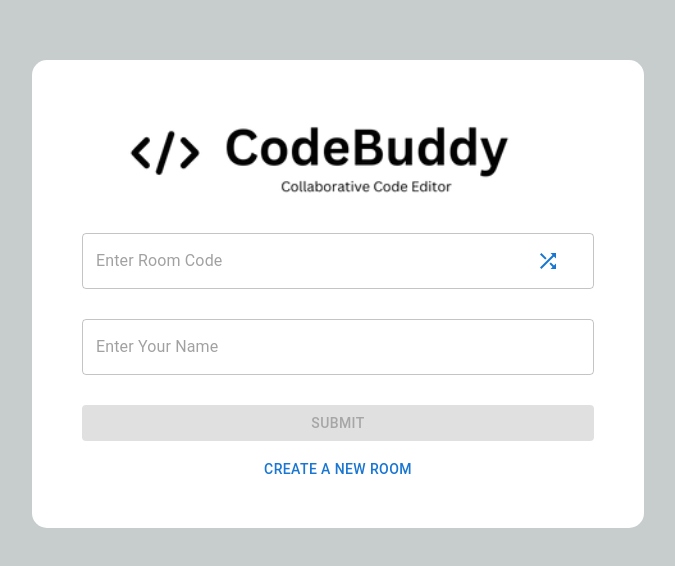
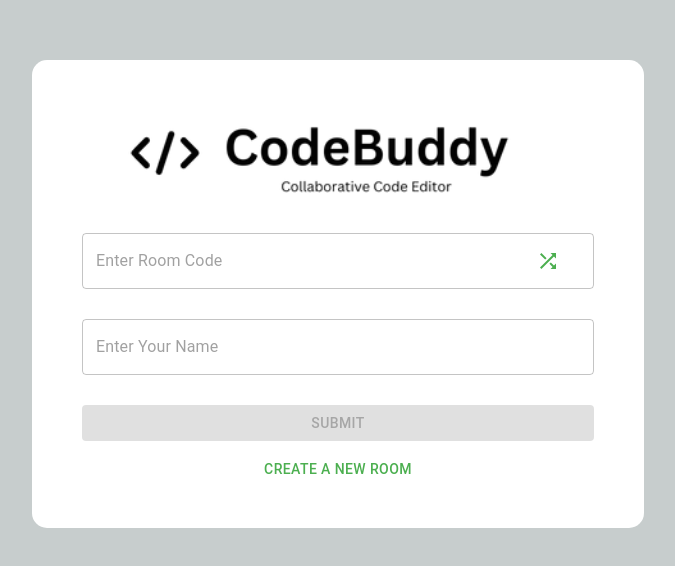
Before and after one commit to AshAman999/codeBuddy, a React (Create React App) app: page / in a window 1280 px wide. Shown: the part 106-672 px from the top of the page, without its empty margins (302-977 px from the left). Built offline with nearby package versions, Linux system fonts and the light colour scheme.

Commit message:
custom theme for material UI

```diff
--- a/src/index.js
+++ b/src/index.js
@@ -3,10 +3,13 @@ import ReactDOM from "react-dom";
 import "./index.css";
 import App from "./App";
 import reportWebVitals from "./reportWebVitals";
+import MyCustomProvider from "./theme/theme";
 
 ReactDOM.render(
   <React.StrictMode>
-    <App />
+    <MyCustomProvider>
+      <App />
+    </MyCustomProvider>
   </React.StrictMode>,
   document.getElementById("root")
 );
--- /dev/null
+++ b/src/theme/theme.js
@@ -0,0 +1,33 @@
+import { createTheme, ThemeProvider } from "@mui/material";
+import { blue, deepOrange, green, pink, teal } from "@mui/material/colors";
+import React from "react";
+
+const baseTheme = createTheme({
+  typography: {
+    // body1: {
+    //   fontSize: 12,
+    //   fontWeight: 600,
+    // },
+  },
+  palette: {
+    primary: pink,
+    secondary: deepOrange,
+  },
+});
+
+const customTheme = (theme) =>
+  createTheme({
+    ...theme,
+    palette: {
+      ...theme.palette,
+      primary: green,
+    },
+  });
+
+const MyCustomProvider = ({ children }) => {
+  return (
+    <ThemeProvider theme={customTheme(baseTheme)}>{children}</ThemeProvider>
+  );
+};
+
+export default MyCustomProvider;
```
